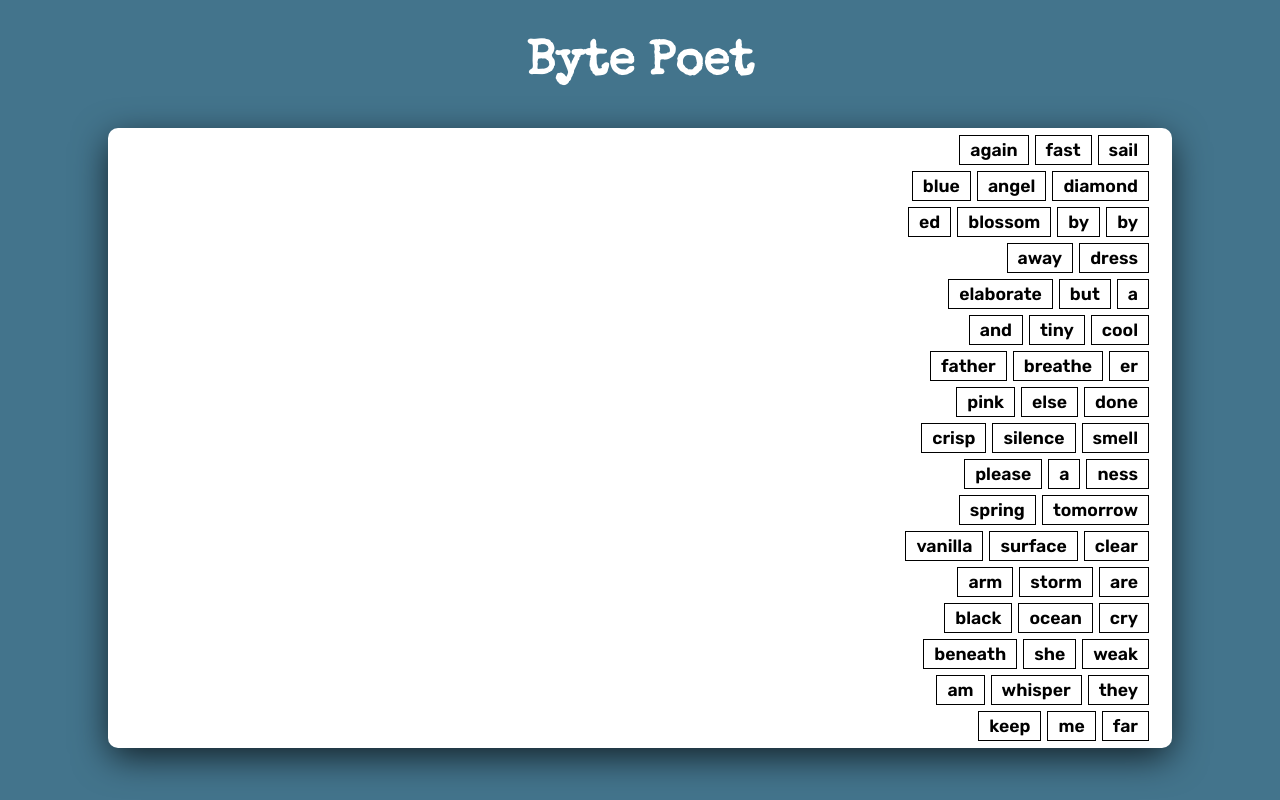
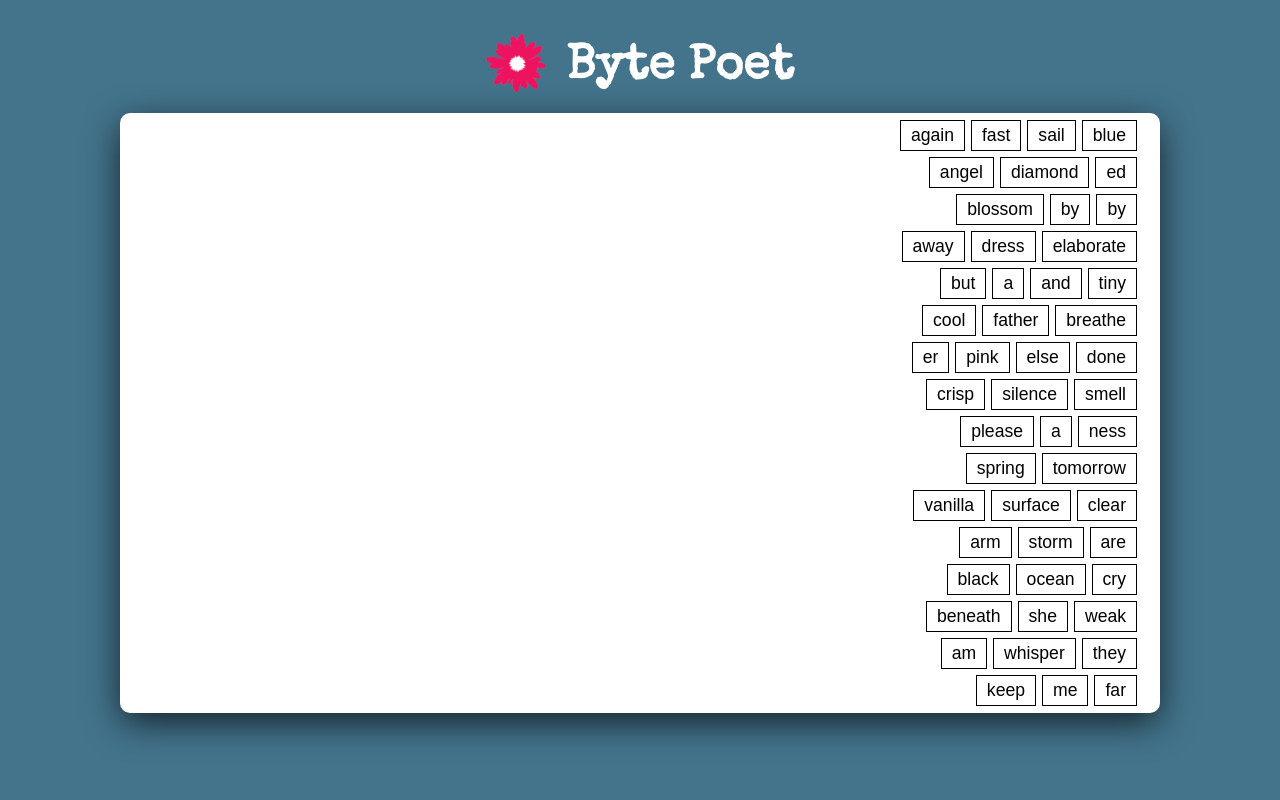
Before and after one commit to theresamorelli/byte-poet, a React (Create React App) app: page / in a window 1280 px wide. Built offline with nearby package versions, Linux system fonts and the light colour scheme.

Commit message:
Update styles for body and header, add footer

```diff
--- a/src/components/Board.tsx
+++ b/src/components/Board.tsx
@@ -6,14 +6,14 @@ const StyledBoard = styled.div`
   background-color: white;
   margin: 0 auto;
   padding: 20px;
-  width: 80vw;
-  height: calc(85vh - 100px);
+  height: calc(85vh - 120px);
   border-radius: 10px;
   -webkit-box-shadow: 0px 10px 36px -2px rgba(0, 0, 0, 0.75);
   -moz-box-shadow: 0px 10px 36px -2px rgba(0, 0, 0, 0.75);
   box-shadow: 0px 10px 36px -2px rgba(0, 0, 0, 0.75);
   display: flex;
   justify-content: flex-end;
+  max-width: 1000px;
   position: relative; // indicates droppable area for Draggable library
 `;
 
--- a/src/components/Header.tsx
+++ b/src/components/Header.tsx
@@ -1,20 +1,32 @@
 import React from 'react';
 import styled from 'styled-components';
+import logo from '../data/logo.jpg';
 
 const StyledHeader = styled.header`
   text-align: center;
   color: #fff;
   font-size: 2rem;
   font-family: 'Special Elite', serif;
+  display: flex;
+  align-items: center;
+  justify-content: center;
+  margin-bottom: 15px;
+`;
+
+const StyledLogo = styled.img`
+position: relative;
+top: -5px;
+  width: 60px;
 `;
 
 const StyledAppName = styled.h2`
-  margin: 2.5rem 0;
+  margin: 0 0 0 20px;
 `;
 
 const Header: React.FC = () => {
   return (
     <StyledHeader>
+      <StyledLogo src={logo} alt="flower logo"></StyledLogo>
       <StyledAppName>Byte Poet</StyledAppName>
     </StyledHeader>
   );
--- a/src/index.css
+++ b/src/index.css
@@ -1,7 +1,9 @@
-@import url('https://fonts.googleapis.com/css2?family=Special+Elite&family=Rubik:wght@600&display=swap');
+@import url('https://fonts.googleapis.com/css2?family=Special+Elite&family=Noto+Sans+JP:wght@400;500&display=swap');
 
 body {
-  margin: 0;
+  margin-bottom: 20px;
+  padding: 30px 75px 70px 75px;
+  height: calc(100vh - 150px);
   font-family: -apple-system, BlinkMacSystemFont, 'Segoe UI', 'Roboto', 'Oxygen',
     'Ubuntu', 'Cantarell', 'Fira Sans', 'Droid Sans', 'Helvetica Neue',
     sans-serif;
@@ -9,3 +11,7 @@ body {
   -moz-osx-font-smoothing: grayscale;
   background-color: #43748c;
 }
+
+#app {
+  margin: 0;
+}
```
Also changed, not shown: src/components/Footer.tsx (added, +37 -0 lines), src/data/logo.jpg (added), 1 other file (tests, documents, lock files or other folders).
